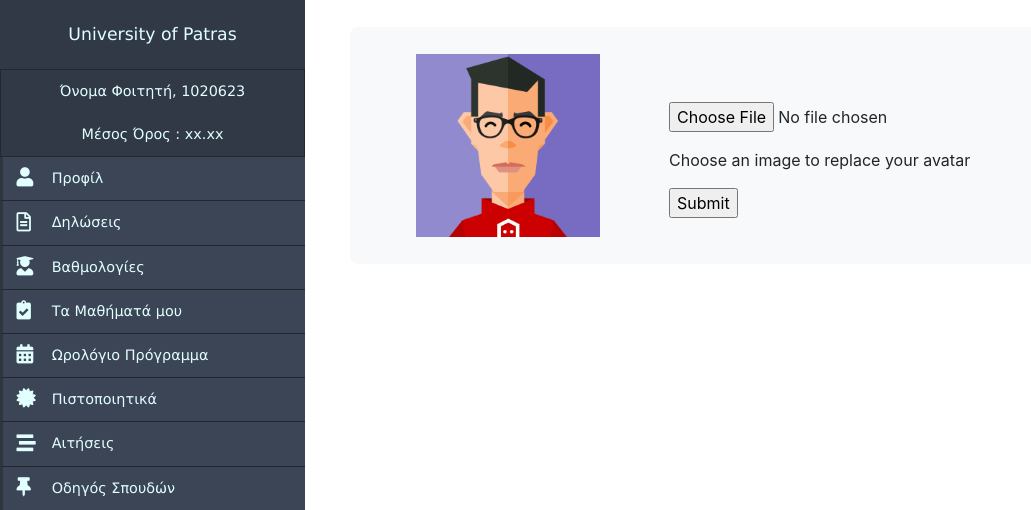
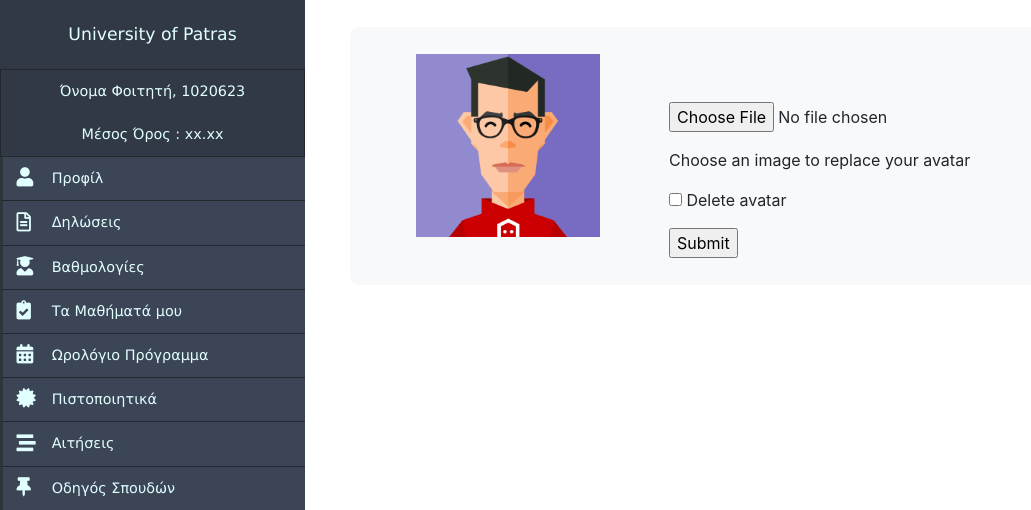
Before and after one commit to tsitsikas96/e-secretary, a Django app: page /change_avatar/ in a window 1280 px wide. Shown: the part 99-609 px from the top of the page, without its empty margins (0-1031 px from the left). Run offline with Django 3.2, Linux system fonts and the light colour scheme; the visitor is signed in with stand-in values (Sample User, id 1); some libraries are stand-ins or nearby versions.

Commit message:
added option to delete avatar

```diff
--- a/e_secretary/forms.py
+++ b/e_secretary/forms.py
@@ -5,9 +5,23 @@ from .models import Profile
 class ChangeAvatarForm(forms.Form):
 
     photo = forms.ImageField(
-        required=True,
+        required=False,
         help_text='Choose an image to replace your avatar',
-        label='',
     )
 
-    fields = ['photo']
+    delete_photo = forms.BooleanField(
+        required=False, help_text='Delete avatar')
+
+    fields = ['photo', 'delete_photo']
+
+    def clean(self):
+        cleaned_data = super(ChangeAvatarForm, self).clean()
+
+        photo = cleaned_data.get("photo")
+        delete_photo = cleaned_data.get("delete_photo")
+
+        if not photo and not delete_photo:  # both were entered
+            raise forms.ValidationError(
+                "You must delete the avatar or upload an image.")
+
+        return cleaned_data
--- a/e_secretary/templates/change_avatar.html
+++ b/e_secretary/templates/change_avatar.html
@@ -24,18 +24,21 @@
         <div class="avatar_form_browse">
           <p>{{ form.photo }}</p>
         </div>
+        <div id="avatar_form_help">
+          <p> {{ form.photo.help_text }}</p>
+        </div>
+        <div>
+          <p>{{ form.delete_photo }} {{form.delete_photo.help_text}}</p>
+        </div>
 
         {% if form.errors %}
-        {% for error in form.photo.errors %}
+        {% for error in form.non_field_errors %}
         <div class="alert alert-danger">
           <strong>{{ error|escape }}</strong>
         </div>
         {% endfor %}
         {% endif %}
 
-        <div id="avatar_form_help">
-          <p> {{ form.photo.help_text }}</p>
-        </div>
         <div class="mt-3">
           <input type="submit" value="Submit">
         </div>
--- a/e_secretary/templates/profile.html
+++ b/e_secretary/templates/profile.html
@@ -185,5 +185,6 @@
 {% endblock %}
 
 {% block js_files %}
+{{block.super}}
 <script src="{% static 'js/avatar.js' %}"></script>
 {% endblock js_files %}
--- a/e_secretary/views.py
+++ b/e_secretary/views.py
@@ -81,10 +81,15 @@ def change_avatar(request):
 
     if request.method == 'POST':
         form = ChangeAvatarForm(request.POST, request.FILES)
-        print(request.FILES)
+
+        print(form)
+
         if form.is_valid():
-            profile_instance.photo = form.cleaned_data['photo']
-            profile_instance.save()
+            if(form.cleaned_data['delete_photo']):
+                profile_instance.photo.delete(save=True)
+            elif(form.cleaned_data['photo']):
+                profile_instance.photo = form.cleaned_data['photo']
+                profile_instance.save()
             return HttpResponseRedirect(reverse('profile'))
     else:
         form = ChangeAvatarForm()
```
Also changed, not shown: media/images/avatars/avatar2.png (deleted).
